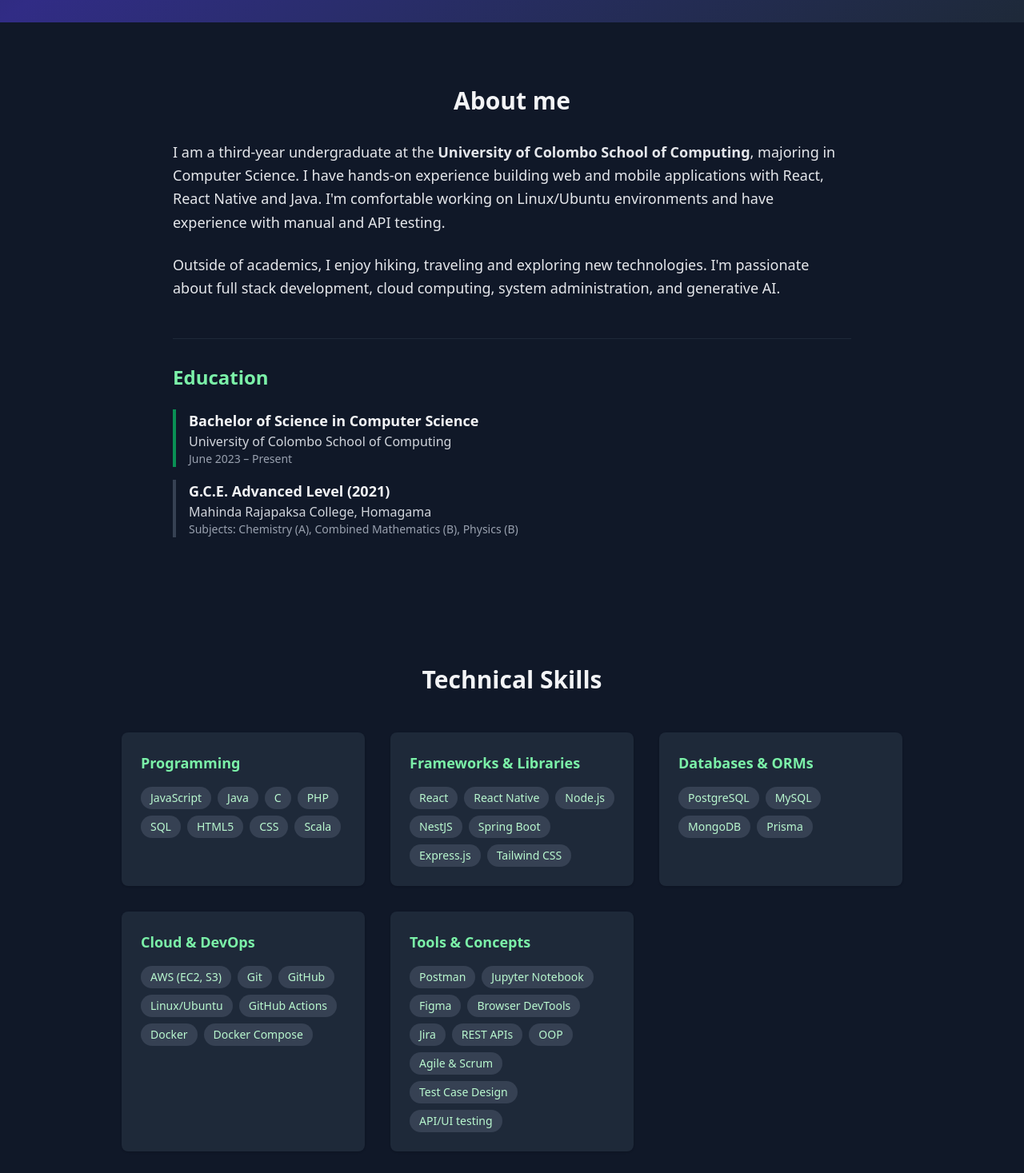
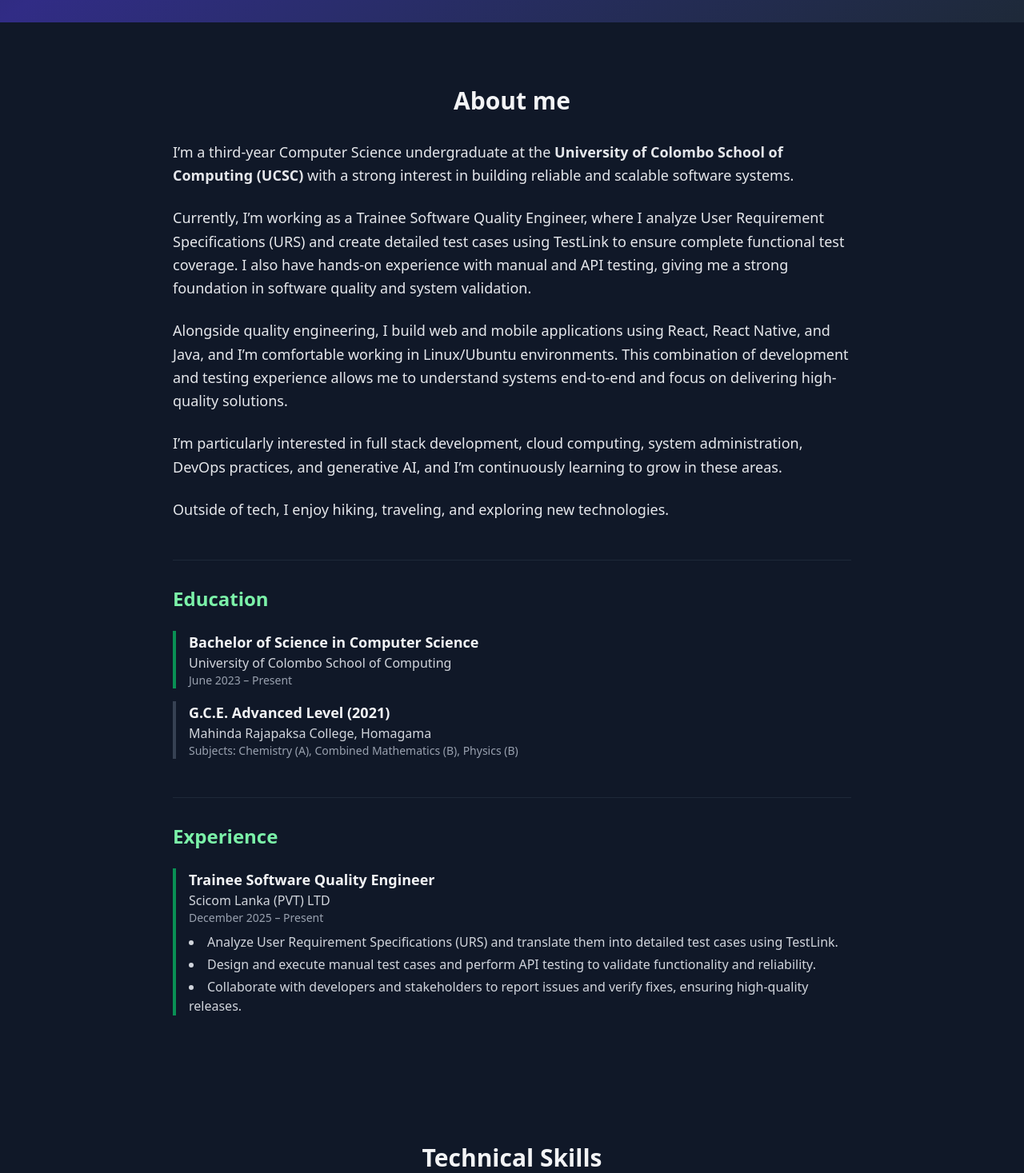
Before and after one commit to HasithaDN-dev/portfolio, a React (Vite) app: page / in a window 1280 px wide. Shown: the part 905-2372 px from the top of the page at 80% size. Built offline with nearby package versions, Linux system fonts and the light colour scheme.

Commit message:
Update About content and GitHub Actions workflow

```diff
--- a/src/components/About.jsx
+++ b/src/components/About.jsx
@@ -1,35 +1,111 @@
-import React from 'react'
+import React from "react";
 
 export default function About() {
   return (
-    <section id="about" className="py-12 sm:py-16 md:py-20 bg-gray-900 text-gray-100">
+    <section
+      id="about"
+      className="py-12 sm:py-16 md:py-20 bg-gray-900 text-gray-100"
+    >
       <div className="max-w-4xl mx-auto px-4 sm:px-6">
-        <h2 className="text-2xl sm:text-3xl font-bold mb-6 sm:mb-8 text-center">About me</h2>
+        <h2 className="text-2xl sm:text-3xl font-bold mb-6 sm:mb-8 text-center">
+          About me
+        </h2>
         <div className="prose prose-lg max-w-none">
           <p className="text-gray-200 text-base sm:text-lg leading-relaxed mb-4 sm:mb-6">
-            I am a third-year undergraduate at the <strong>University of Colombo School of Computing</strong>, majoring in Computer Science. I have hands-on experience building web and mobile applications with React, React Native and Java. I'm comfortable working on Linux/Ubuntu environments and have experience with manual and API testing.
+            I’m a third-year Computer Science undergraduate at the{" "}
+            <strong>University of Colombo School of Computing (UCSC)</strong>{" "}
+            with a strong interest in building reliable and scalable software
+            systems.
+          </p>
+          <p className="text-gray-200 text-base sm:text-lg leading-relaxed mb-4 sm:mb-6">
+            Currently, I’m working as a Trainee Software Quality Engineer, where
+            I analyze User Requirement Specifications (URS) and create detailed
+            test cases using TestLink to ensure complete functional test
+            coverage. I also have hands-on experience with manual and API
+            testing, giving me a strong foundation in software quality and
+            system validation.
+          </p>
+          <p className="text-gray-200 text-base sm:text-lg leading-relaxed mb-4 sm:mb-6">
+            Alongside quality engineering, I build web and mobile applications
+            using React, React Native, and Java, and I’m comfortable working in
+            Linux/Ubuntu environments. This combination of development and
+            testing experience allows me to understand systems end-to-end and
+            focus on delivering high-quality solutions.
+          </p>
+          <p className="text-gray-200 text-base sm:text-lg leading-relaxed mb-4 sm:mb-6">
+            I’m particularly interested in full stack development, cloud
+            computing, system administration, DevOps practices, and generative
+            AI, and I’m continuously learning to grow in these areas.
           </p>
           <p className="text-gray-200 text-base sm:text-lg leading-relaxed">
-            Outside of academics, I enjoy hiking, traveling and exploring new technologies. I'm passionate about full stack development, cloud computing, system administration, and generative AI.
+            Outside of tech, I enjoy hiking, traveling, and exploring new
+            technologies.
           </p>
         </div>
 
         <div className="mt-8 sm:mt-12 pt-6 sm:pt-8 border-t border-gray-800">
-          <h3 className="text-xl sm:text-2xl font-semibold mb-4 sm:mb-6 text-green-300">Education</h3>
+          <h3 className="text-xl sm:text-2xl font-semibold mb-4 sm:mb-6 text-green-300">
+            Education
+          </h3>
           <div className="space-y-4 sm:space-y-4">
             <div className="border-l-4 border-green-400/60 pl-3 sm:pl-4">
-              <h4 className="text-base sm:text-lg font-semibold text-gray-100">Bachelor of Science in Computer Science</h4>
-              <p className="text-sm sm:text-base text-gray-300">University of Colombo School of Computing</p>
-              <p className="text-xs sm:text-sm text-gray-400">June 2023 – Present</p>
+              <h4 className="text-base sm:text-lg font-semibold text-gray-100">
+                Bachelor of Science in Computer Science
+              </h4>
+              <p className="text-sm sm:text-base text-gray-300">
+                University of Colombo School of Computing
+              </p>
+              <p className="text-xs sm:text-sm text-gray-400">
+                June 2023 – Present
+              </p>
             </div>
             <div className="border-l-4 border-gray-700 pl-3 sm:pl-4">
-              <h4 className="text-base sm:text-lg font-semibold text-gray-100">G.C.E. Advanced Level (2021)</h4>
-              <p className="text-sm sm:text-base text-gray-300">Mahinda Rajapaksa College, Homagama</p>
-              <p className="text-xs sm:text-sm text-gray-400">Subjects: Chemistry (A), Combined Mathematics (B), Physics (B)</p>
+              <h4 className="text-base sm:text-lg font-semibold text-gray-100">
+                G.C.E. Advanced Level (2021)
+              </h4>
+              <p className="text-sm sm:text-base text-gray-300">
+                Mahinda Rajapaksa College, Homagama
+              </p>
+              <p className="text-xs sm:text-sm text-gray-400">
+                Subjects: Chemistry (A), Combined Mathematics (B), Physics (B)
+              </p>
+            </div>
+          </div>
+        </div>
+
+        <div className="mt-8 sm:mt-12 pt-6 sm:pt-8 border-t border-gray-800">
+          <h3 className="text-xl sm:text-2xl font-semibold mb-4 sm:mb-6 text-green-300">
+            Experience
+          </h3>
+          <div className="space-y-4 sm:space-y-4">
+            <div className="border-l-4 border-green-400/60 pl-3 sm:pl-4">
+              <h4 className="text-base sm:text-lg font-semibold text-gray-100">
+                Trainee Software Quality Engineer
+              </h4>
+              <p className="text-sm sm:text-base text-gray-300">
+                Scicom Lanka (PVT) LTD
+              </p>
+              <p className="text-xs sm:text-sm text-gray-400">
+                December 2025 – Present
+              </p>
+              <ul className="list-disc list-inside text-gray-300 mt-2 space-y-1">
+                <li>
+                  Analyze User Requirement Specifications (URS) and translate
+                  them into detailed test cases using TestLink.
+                </li>
+                <li>
+                  Design and execute manual test cases and perform API testing
+                  to validate functionality and reliability.
+                </li>
+                <li>
+                  Collaborate with developers and stakeholders to report issues
+                  and verify fixes, ensuring high-quality releases.
+                </li>
+              </ul>
             </div>
           </div>
         </div>
       </div>
     </section>
-  )
+  );
 }
```
